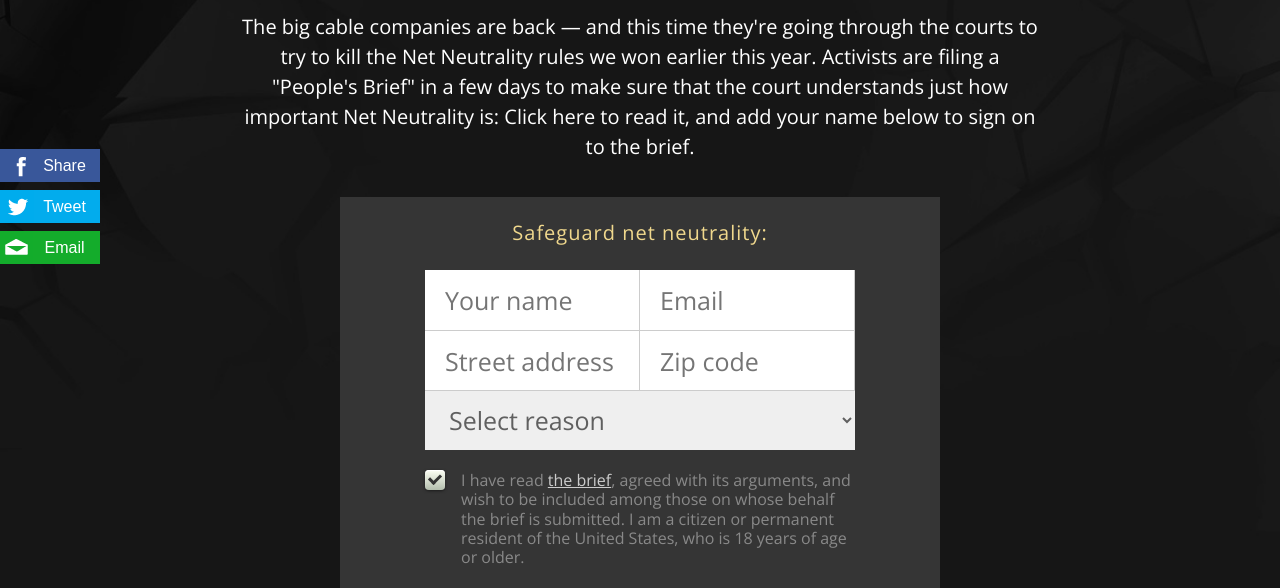
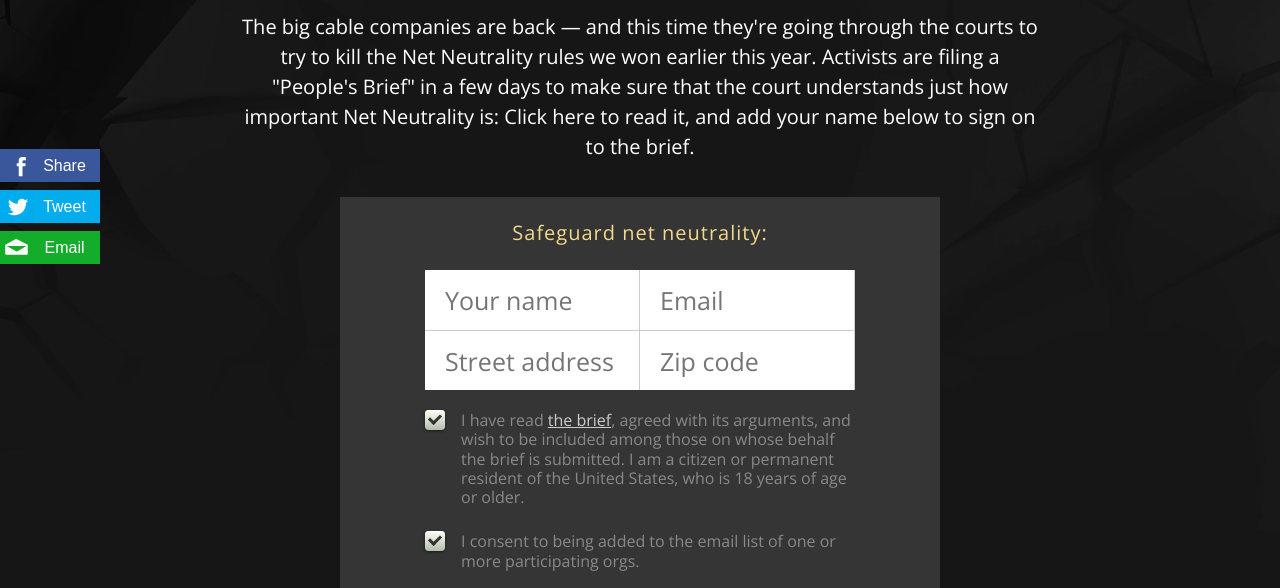
Before and after one commit to demand-progress/takeonwallst-www, a plain HTML site: page index.html in a window 1280 px wide. Shown: the part 194-782 px from the top of the page. Drawn offline with nearby package versions, Linux system fonts and the light colour scheme.

Commit message:
Removed reasons dropdown, and changed the name of the pooling opt-in field.

```diff
--- a/index.html
+++ b/index.html
@@ -70,39 +70,6 @@ The big cable companies are back &mdash; and this time they're going through the
                     type="text"
                 />
 
-                <style type="text/css">
-                form .reason {
-                    border: none;
-                    border-top: 1px solid #ccc;
-                    color: rgba(0, 0, 0, 0.6);
-                    font-family: "Open Sans";
-                    font-size: 25px;
-                    font-weight: 100;
-                    height: 60px;
-                    line-height: 60px;
-                    padding: 0px 20px;
-                    width: 100%;
-                }
-                form .reason[selected=true],
-                form .reason option {
-                    color: #000;
-                }
-                form .reason option:nth-of-type(1) {
-                    color: rgba(0, 0, 0, 0.6);
-                }
-                form .reason option {
-                    padding: 10px 20px;
-                }
-                </style>
-
-                <select class="reason" id="reason" named="action_reason" required>
-                    <option value="">Select reason</option>
-                    <option value="activism">Activism</option>
-                    <option value="education">Education</option>
-                    <option value="freedom">Freedom</option>
-                    <option value="liberty">Liberty</option>
-                </select>
-
                 <div class="squaredFour consent">
                     <input type="checkbox" value="consent" id="agree" name="eligible" checked="checked">
                     <label class="checkbox" for="agree"></label>
@@ -111,7 +78,7 @@ The big cable companies are back &mdash; and this time they're going through the
                 <div class="clear"></div>
 
                 <div class="squaredFour pooling" style="margin-top: 0;">
-                    <input type="checkbox" value="consent" id="pooling-opt-in" name="action_swimmer" checked="checked">
+                    <input type="checkbox" value="consent" id="pooling-opt-in" name="action_swappable" checked="checked">
                     <label class="checkbox" for="pooling-opt-in"></label>
                     <label class="text" for="pooling-opt-in">I consent to being added to the email list of one or more participating orgs.</label>
                 </div>
--- a/js/sunset.js
+++ b/js/sunset.js
@@ -88,7 +88,6 @@ var requiredFields = [
     'email',
     'street_address',
     'postcode',
-    'reason',
 ];
 
 document.querySelector('.email_signup form').addEventListener('submit', function(e) {
@@ -128,13 +127,6 @@ document.querySelector('.email_signup form').addEventListener('submit', function
     // modal_show('thank-you');
     // document.querySelector('input[type=tel]').focus();
 }, false);
-
-var reasonEl = document.querySelector('.email_signup form #reason');
-reasonEl.addEventListener('change', onReasonChange, false);
-function onReasonChange() {
-    reasonEl.setAttribute('selected', !!reasonEl.value);
-}
-onReasonChange();
 
 function modal_show(id) {
     var overlayNode = document.getElementById(id);
```
